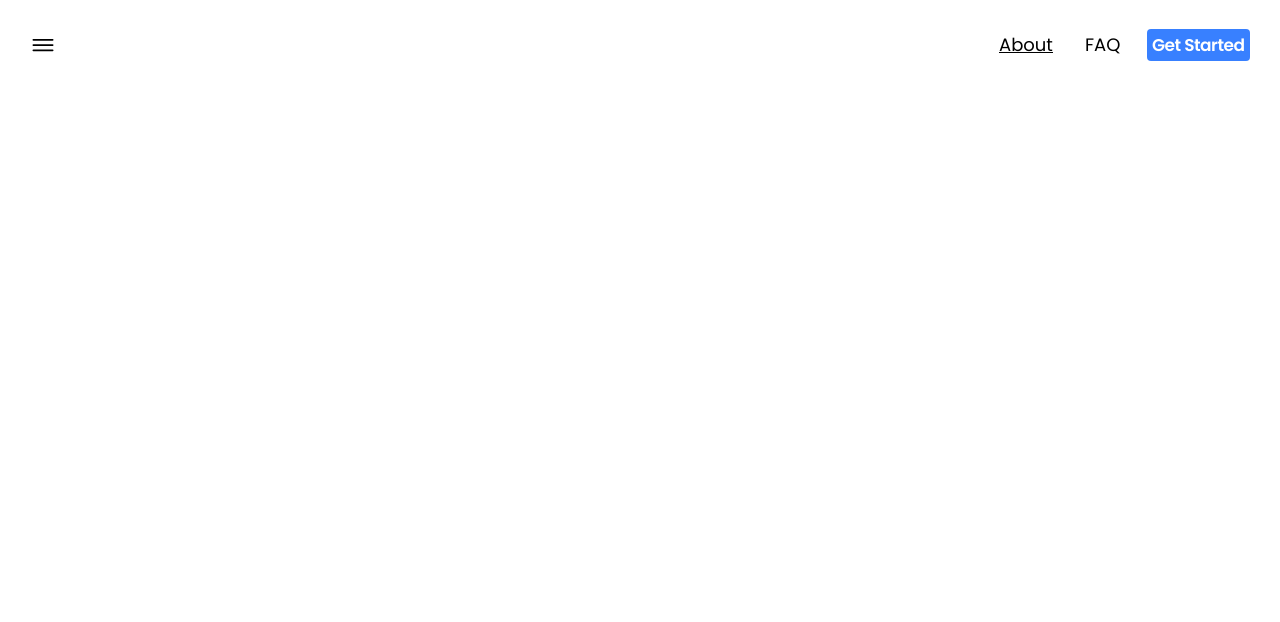
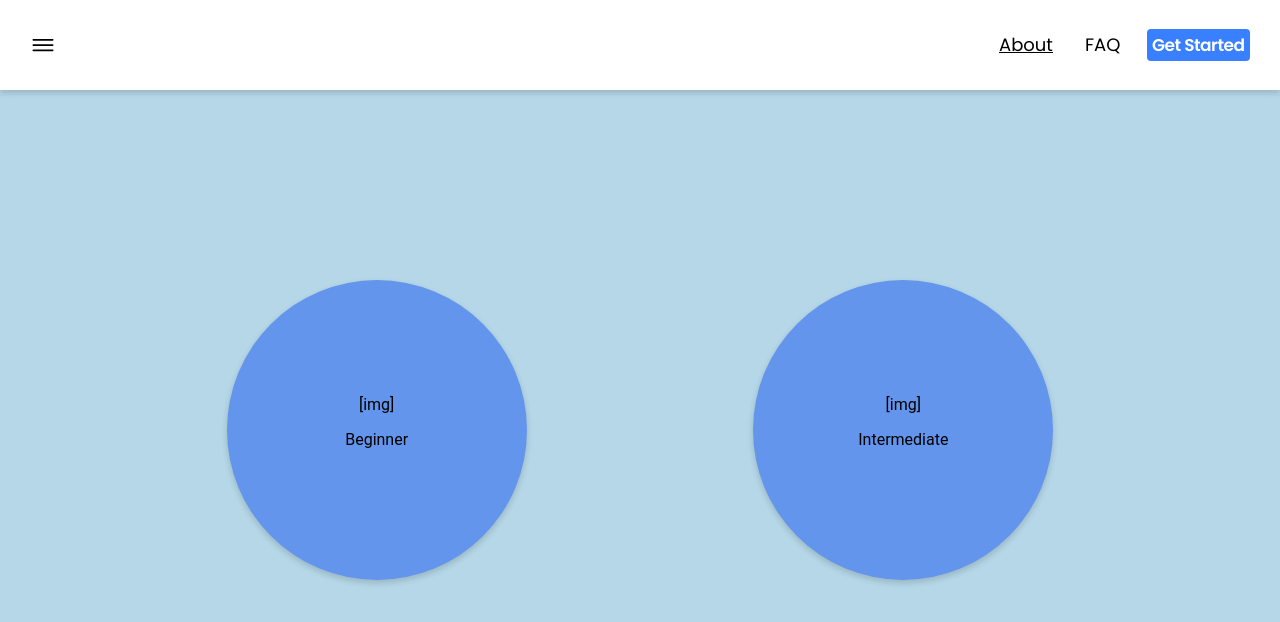
Before and after one commit to Beagle-Boys/Virtual-Ml-Lab, a React (Create React App) app: page /home in a window 1280 px wide. Shown: the top 622 px of the page. Built offline with nearby package versions, Linux system fonts and the light colour scheme.

Commit message:
level screen first

```diff
--- a/src/components/AppBar/AppBar.module.css
+++ b/src/components/AppBar/AppBar.module.css
@@ -2,6 +2,7 @@
   --min-height: 11.2vh;
   border-color: transparent;
   --border-color: transparent;
+  box-shadow: 0 3px 6px rgba(0,0,0,0.16);
 }
 .menuIcon {
   color: #000000;
--- /dev/null
+++ b/src/pages/Home/Home.module.css
@@ -0,0 +1,38 @@
+.container{
+    height: fit-content;
+    width: 100%;
+    position: absolute;
+    top: 45vh;
+    left: 50vw;
+    transform: translate(-50%, -50%);
+    display: flex;
+    margin-top: -5vh;
+    justify-content: space-evenly;
+    flex-wrap: wrap;
+}
+.bg{
+    --ion-background-color: rgb(181, 215, 231);
+}
+.bubbleCon{
+    display: flex;
+    height: 300px;
+    width: 300px;
+    background-color: cornflowerblue;
+    color: black;
+    border-radius: 50%;
+    box-shadow: 0 3px 6px rgba(0,0,0,0.16);
+    box-sizing: border-box;
+    margin-top:  5vh;
+    transition-property: transform scale box-shadow;
+    transition-duration: 0.7s;
+    transition-timing-function: ease-out;
+}
+.bubbleCon:hover{
+    box-shadow: 0 10px 10px rgba(0,0,0,0.3);
+    transform: translateY(-10px) scale(1.1);
+}
+.levelInfo{
+    height: fit-content;
+    width: fit-content;
+    margin: auto;
+}
--- a/src/pages/Home/Home.tsx
+++ b/src/pages/Home/Home.tsx
@@ -1,6 +1,6 @@
-import { IonPage } from '@ionic/react';
+import { IonPage, IonContent } from '@ionic/react';
 import React from 'react';
-import './Home.css';
+import styles from './Home.module.css';
 import AppBar from '../../components/AppBar/AppBar';
 import SideBar from '../../components/SideBar/SideBar';
 
@@ -9,8 +9,32 @@ const Home: React.FC = () => {
     <IonPage>
       <AppBar />
       <SideBar title="Teachable Machine" />
+      <IonContent className={styles.bg} style={{margin: 'auto'}}>
+        <Container />
+      </IonContent>
     </IonPage>
   );
 };
 
+function Container() {
+  return (
+    <div className={styles.container}>
+      <BubbleCircle text='Beginner' />
+      <BubbleCircle text='Intermediate' />
+    </div>
+  )
+}
+
+function BubbleCircle(props: any) {
+  return (
+    <div className={styles.bubbleCon}>
+      <div className={styles.levelInfo}>
+        <p style={{width: 'fit-content' ,margin: 'auto'}}>[img]</p>
+        <p>{props.text}</p>
+      </div>
+    </div>
+  )
+}
+
+
 export default Home;
```
Also changed, not shown: src/pages/Home/Home.css (deleted).
